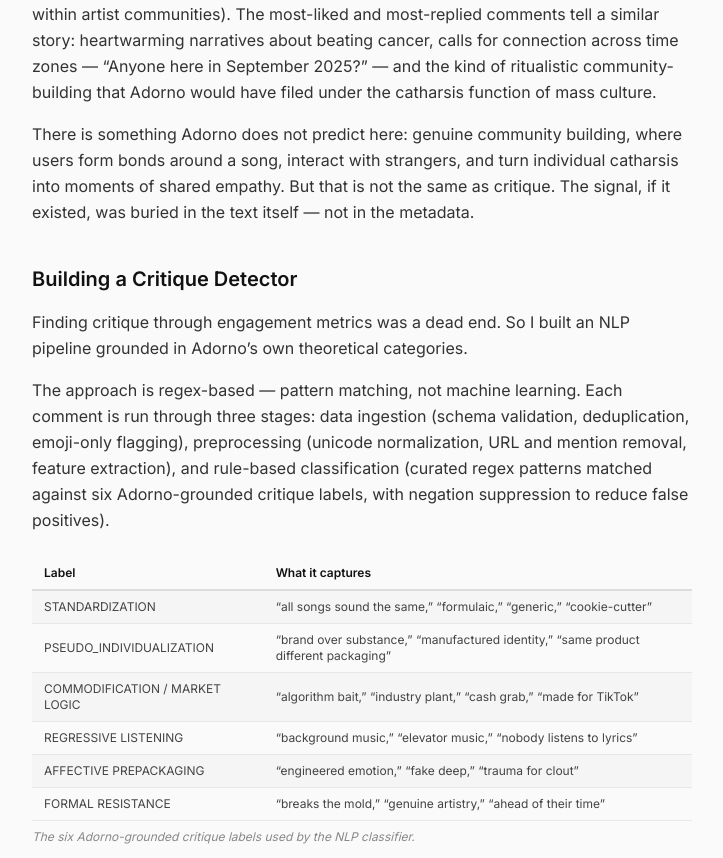
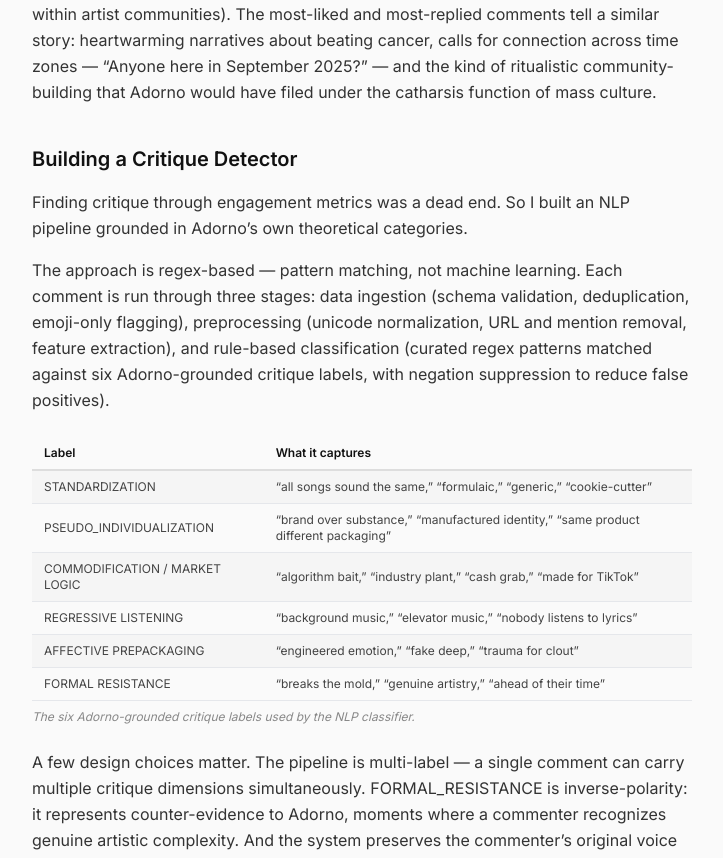
Before and after one commit to LuizFelipeBarbosa/portfolio-website, a Next.js app: page /articles/adorno-culture-industry-youtube in a window 1280 px wide. Shown: the part 3725-4583 px from the top of the page, without its empty margins (278-1001 px from the left). Built offline with nearby package versions, Linux system fonts and the light colour scheme.

Commit message:
docs: remove paragraph discussing Adorno's predictions on genuine community building

```diff
--- a/data/articles/adorno-culture-industry-youtube.js
+++ b/data/articles/adorno-culture-industry-youtube.js
@@ -45,7 +45,6 @@ const article = {
       paragraphs: [
         "The first instinct was to look for critical commentary where you would expect to find it: in the longest comments or the most-engaged ones.",
         "It did not work. The longest comments sorted by likes are dominated by catharsis and glamor \u2014 people admiring artists, sharing song lyrics, posting translations, writing motivational messages, copying religious texts, telling stories about deceased family members, and posting copypasta (the generic fan-spam that is its own subculture within artist communities). The most-liked and most-replied comments tell a similar story: heartwarming narratives about beating cancer, calls for connection across time zones \u2014 \u201CAnyone here in September 2025?\u201D \u2014 and the kind of ritualistic community-building that Adorno would have filed under the catharsis function of mass culture.",
-        "There is something Adorno does not predict here: genuine community building, where users form bonds around a song, interact with strangers, and turn individual catharsis into moments of shared empathy. But that is not the same as critique. The signal, if it existed, was buried in the text itself \u2014 not in the metadata.",
       ],
     },
     {
```
